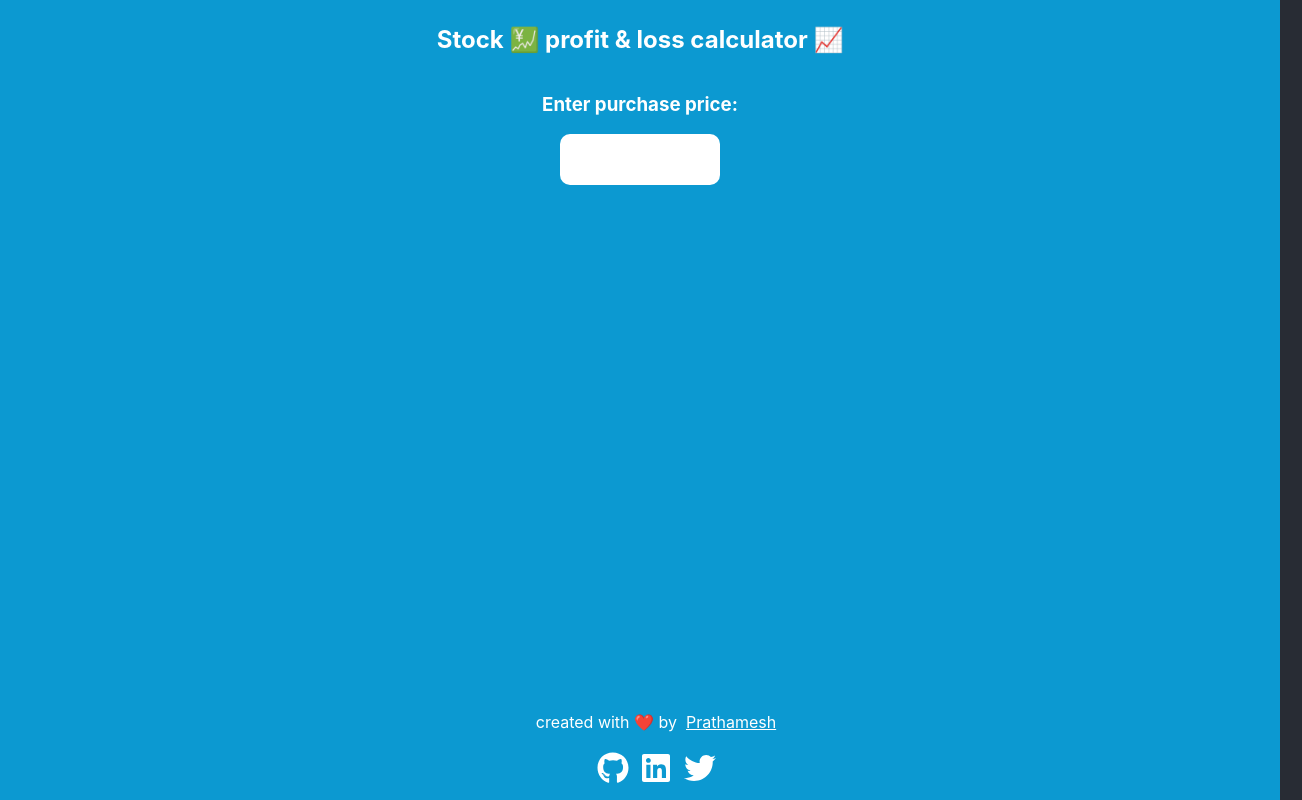
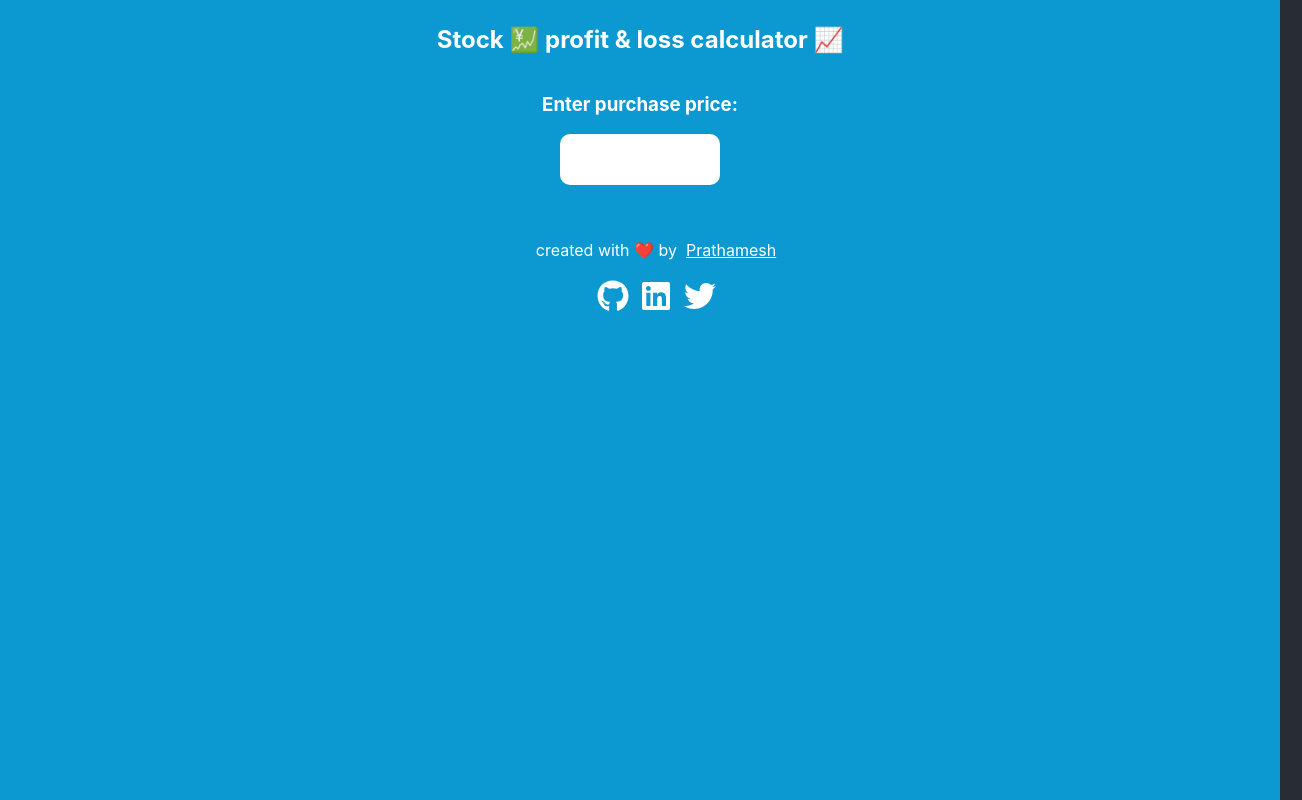
Before and after one commit to Pratham82/stock-profit-calculator, a React (Create React App) app: page / in a window 1280 px wide. Shown: the top 800 px of the page, 1302 px wide, since content can reach past the window. Built offline with nearby package versions, Linux system fonts and the light colour scheme.

Commit message:
feat: Fixed socials footer

```diff
--- a/src/App.js
+++ b/src/App.js
@@ -1,4 +1,5 @@
 import React, { useState } from 'react'
+import CustomFooter from './CustomFooter'
 
 function App() {
   const [message, setMessage] = useState('')
@@ -90,6 +91,12 @@ function App() {
       <div className="report">
         <h3 className="outputMessage">{message.split('.')[0]}</h3>
         <h3 className="outputMessage">{message.split('.')[1]}</h3>
+        <CustomFooter
+          color="white"
+          size="2x"
+          author="Prathamesh"
+          url="https://github.com/pratham82"
+        />
       </div>
     </div>
   )
--- a/src/CustomFooter.js
+++ b/src/CustomFooter.js
@@ -11,7 +11,7 @@ const footerStyles = {
   padding: '1rem',
   /* background-color: rgb(235, 195, 64); */
   textAlign: 'center',
-  position: 'fixed',
+  // position: 'fixed',
   bottom: '0',
   left: '0',
   width: '100%',
--- a/src/index.js
+++ b/src/index.js
@@ -2,17 +2,10 @@ import React from 'react'
 import ReactDOM from 'react-dom'
 import './index.css'
 import App from './App'
-import CustomFooter from './CustomFooter'
 
 ReactDOM.render(
   <React.StrictMode>
     <App />
-    <CustomFooter
-      color="white"
-      size="2x"
-      author="Prathamesh"
-      url="https://github.com/pratham82"
-    />
   </React.StrictMode>,
   document.getElementById('root')
 )
```
